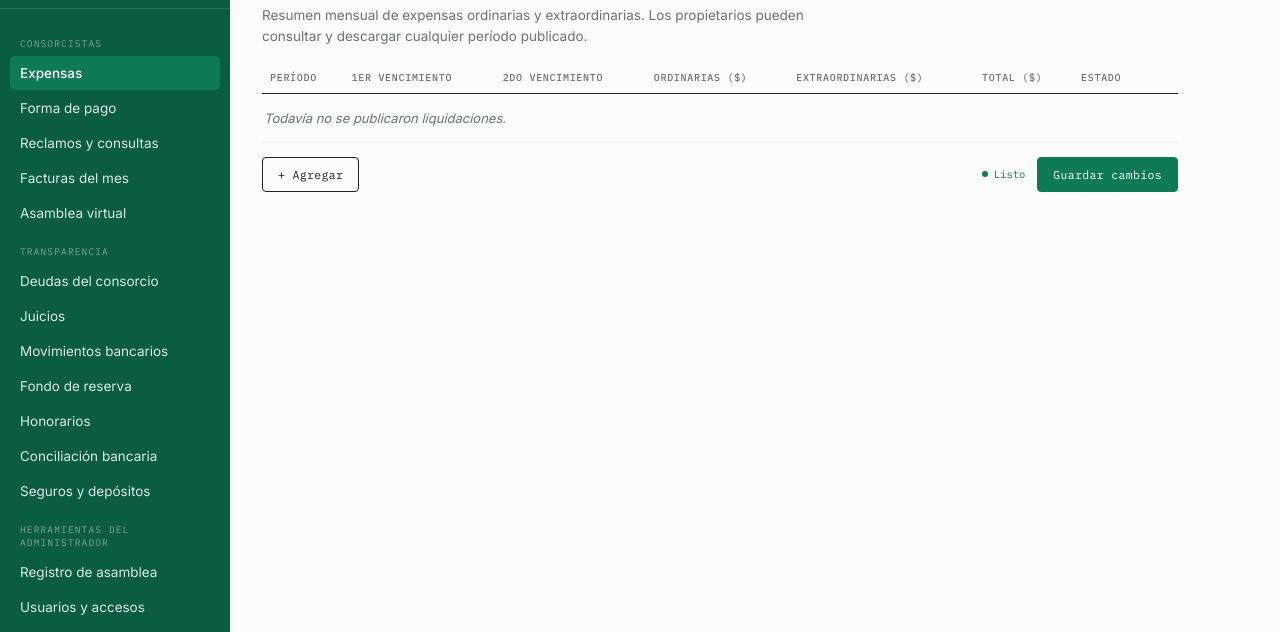
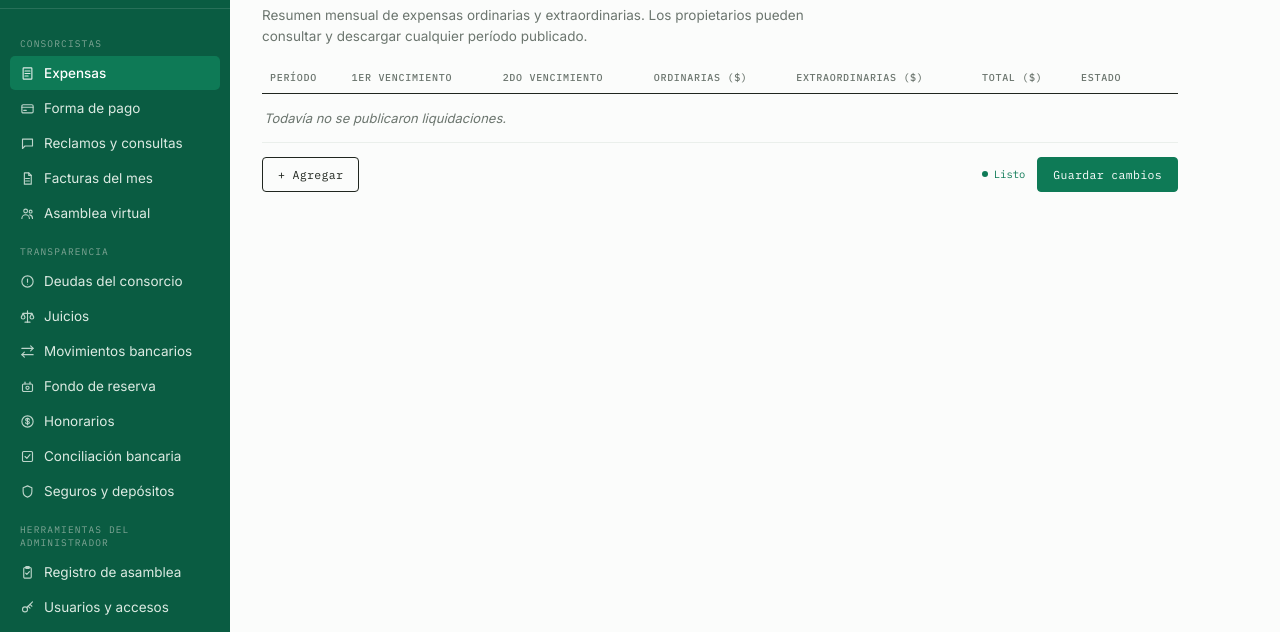
Before and after one commit to Admnaken/AdministracionNaKen, a plain HTML site: page index.html in a window 1280 px wide. Shown: the part 163-795 px from the top of the page. Drawn offline with nearby package versions, Linux system fonts and the light colour scheme; no server answers.

Commit message:
Add files via upload

```diff
--- a/index.html
+++ b/index.html
@@ -37,9 +37,15 @@
   .navgroup{padding:0 10px;}
   .navgroup .group-label{font-family:'IBM Plex Mono',monospace;font-size:9.5px;letter-spacing:.12em;text-transform:uppercase;color:#7FA595;padding:14px 10px 6px;}
   .navbtn{
-    display:block;width:100%;text-align:left;background:none;border:none;color:#DCEAE2;
+    display:flex;align-items:center;gap:9px;
+    width:100%;text-align:left;background:none;border:none;color:#DCEAE2;
     font-family:'Inter',sans-serif;font-size:13.5px;padding:9px 10px;border-radius:5px;cursor:pointer;
     margin-bottom:1px;
+  }
+  .navbtn svg.nav-icon{
+    width:15px;height:15px;flex-shrink:0;
+    stroke:currentColor;fill:none;stroke-width:1.8;stroke-linecap:round;stroke-linejoin:round;
+    opacity:.85;
   }
   .navbtn:hover{background:rgba(255,255,255,0.06);}
   .navbtn.active{background:var(--navy);color:#fff;font-weight:500;}
@@ -537,7 +543,7 @@
       y ponelo en APPS_SCRIPT_TOKEN — tiene que ser IGUAL al que pongas
       dentro del script de Google (variable SECRET).
    ===================================================================== */
-const APPS_SCRIPT_URL = 'https://script.google.com/macros/s/AKfycbx_WI5qhyVLNEbLnVdhltyC-uvAptViOP9kTqxc2EMf-ibLXStM1N2Xg5DKtgBFGOKC4Q/exec';
+const APPS_SCRIPT_URL = 'https://script.google.com/macros/s/AKfycbzpFDP9Uv3ZR9PyytZNIP4_1s6cLYU-i10Dd8X5Po6wCGQra0Fphq8YF3PmZWK4swiedQ/exec';
 const APPS_SCRIPT_TOKEN = '2UsTGfTJDHbrTdCmPsjcKIzOcUNq3IZGBloBVsPU';
 
 (function(){
@@ -591,6 +597,39 @@ const APPS_SCRIPT_TOKEN = '2UsTGfTJDHbrTdCmPsjcKIzOcUNq3IZGBloBVsPU';
 
 <script>
 (function(){
+  /* ---------- Iconos de navegación (SVG en línea, sin dependencias externas) ---------- */
+  const NAV_ICONS = {
+    expensas: '<rect x="5" y="3" width="14" height="18" rx="1"></rect><line x1="8" y1="8" x2="16" y2="8"></line><line x1="8" y1="12" x2="16" y2="12"></line><line x1="8" y1="16" x2="13" y2="16"></line>',
+    formapago: '<rect x="3" y="6" width="18" height="13" rx="2"></rect><line x1="3" y1="10" x2="21" y2="10"></line><line x1="6" y1="15" x2="10" y2="15"></line>',
+    reclamos: '<path d="M4 5h16v11H8l-4 4V5z"></path>',
+    facturas: '<path d="M7 3h7l4 4v14H7z"></path><path d="M14 3v4h4"></path><line x1="9" y1="12" x2="15" y2="12"></line><line x1="9" y1="16" x2="15" y2="16"></line>',
+    asamblea: '<circle cx="9" cy="8" r="3"></circle><path d="M3 20c0-3.3 2.7-6 6-6s6 2.7 6 6"></path><circle cx="17" cy="9" r="2.3"></circle><path d="M15.5 14.2c2.6.4 4.5 2.7 4.5 5.8"></path>',
+    deudas: '<circle cx="12" cy="12" r="9"></circle><line x1="12" y1="8" x2="12" y2="13"></line><circle cx="12" cy="16.3" r="0.7" fill="currentColor" stroke="none"></circle>',
+    juicios: '<line x1="12" y1="3" x2="12" y2="21"></line><line x1="5" y1="7" x2="19" y2="7"></line><path d="M5 7l-3 6a3 3 0 0 0 6 0z"></path><path d="M19 7l-3 6a3 3 0 0 0 6 0z"></path><line x1="8" y1="21" x2="16" y2="21"></line>',
+    movimientos: '<polyline points="17 3 21 7 17 11"></polyline><line x1="21" y1="7" x2="3" y2="7"></line><polyline points="7 13 3 17 7 21"></polyline><line x1="3" y1="17" x2="21" y2="17"></line>',
+    conciliaciones: '<rect x="4" y="4" width="16" height="16" rx="2"></rect><polyline points="8 12 11 15 16 9"></polyline>',
+    segurosdepositos: '<path d="M12 3l7 3v6c0 5-3.5 8-7 9-3.5-1-7-4-7-9V6z"></path>',
+    reserva: '<rect x="4" y="8" width="16" height="12" rx="2"></rect><circle cx="12" cy="14" r="2.5"></circle><line x1="8" y1="8" x2="8" y2="5"></line><line x1="16" y1="8" x2="16" y2="5"></line>',
+    honorarios: '<circle cx="12" cy="12" r="9"></circle><line x1="12" y1="7" x2="12" y2="17"></line><path d="M15 9.5c0-1.4-1.3-2.5-3-2.5s-3 1-3 2.3c0 1.2 1 1.8 3 2.2s3 1 3 2.2c0 1.3-1.3 2.3-3 2.3s-3-1.1-3-2.5"></path>',
+    asistencia: '<rect x="6" y="4" width="12" height="17" rx="2"></rect><rect x="9" y="2.5" width="6" height="3" rx="1"></rect><polyline points="9 13 11 15 15 10.5"></polyline>',
+    usuarios: '<circle cx="8" cy="15" r="4"></circle><line x1="11" y1="12" x2="20" y2="3"></line><line x1="16" y1="7" x2="19" y2="10"></line><line x1="13" y1="10" x2="16" y2="13"></line>',
+    liquidaciones: '<path d="M3 7h15a2 2 0 0 1 2 2v9a2 2 0 0 1-2 2H5a2 2 0 0 1-2-2V7z"></path><path d="M3 7l2-3h11l2 3"></path><circle cx="16" cy="13.5" r="1.5"></circle>',
+    personal: '<rect x="5" y="3" width="14" height="18" rx="2"></rect><circle cx="12" cy="10" r="2.5"></circle><path d="M8 17c0-2 1.8-3.3 4-3.3s4 1.3 4 3.3"></path>',
+    manual: '<path d="M12 6c-1.8-1.3-4.3-2-7-2v14c2.7 0 5.2.7 7 2 1.8-1.3 4.3-2 7-2V4c-2.7 0-5.2.7-7 2z"></path><line x1="12" y1="6" x2="12" y2="20"></line>',
+    remocion: '<circle cx="10" cy="8" r="4"></circle><path d="M3 20c0-3.9 3.1-7 7-7s7 3.1 7 7"></path><line x1="17" y1="10" x2="21" y2="14"></line><line x1="21" y1="10" x2="17" y2="14"></line>'
+  };
+
+  document.querySelectorAll('.navbtn[data-panel]').forEach(btn=>{
+    const key = btn.dataset.panel;
+    if(!NAV_ICONS[key]) return;
+    const svgNS = 'http://www.w3.org/2000/svg';
+    const svg = document.createElementNS(svgNS,'svg');
+    svg.setAttribute('class','nav-icon');
+    svg.setAttribute('viewBox','0 0 24 24');
+    svg.innerHTML = NAV_ICONS[key];
+    btn.insertBefore(svg, btn.firstChild);
+  });
+
   /* ---------- Role, auth & navigation ---------- */
   let role = 'admin';
   let currentUser = null; // logged-in propietario record, or null
```
